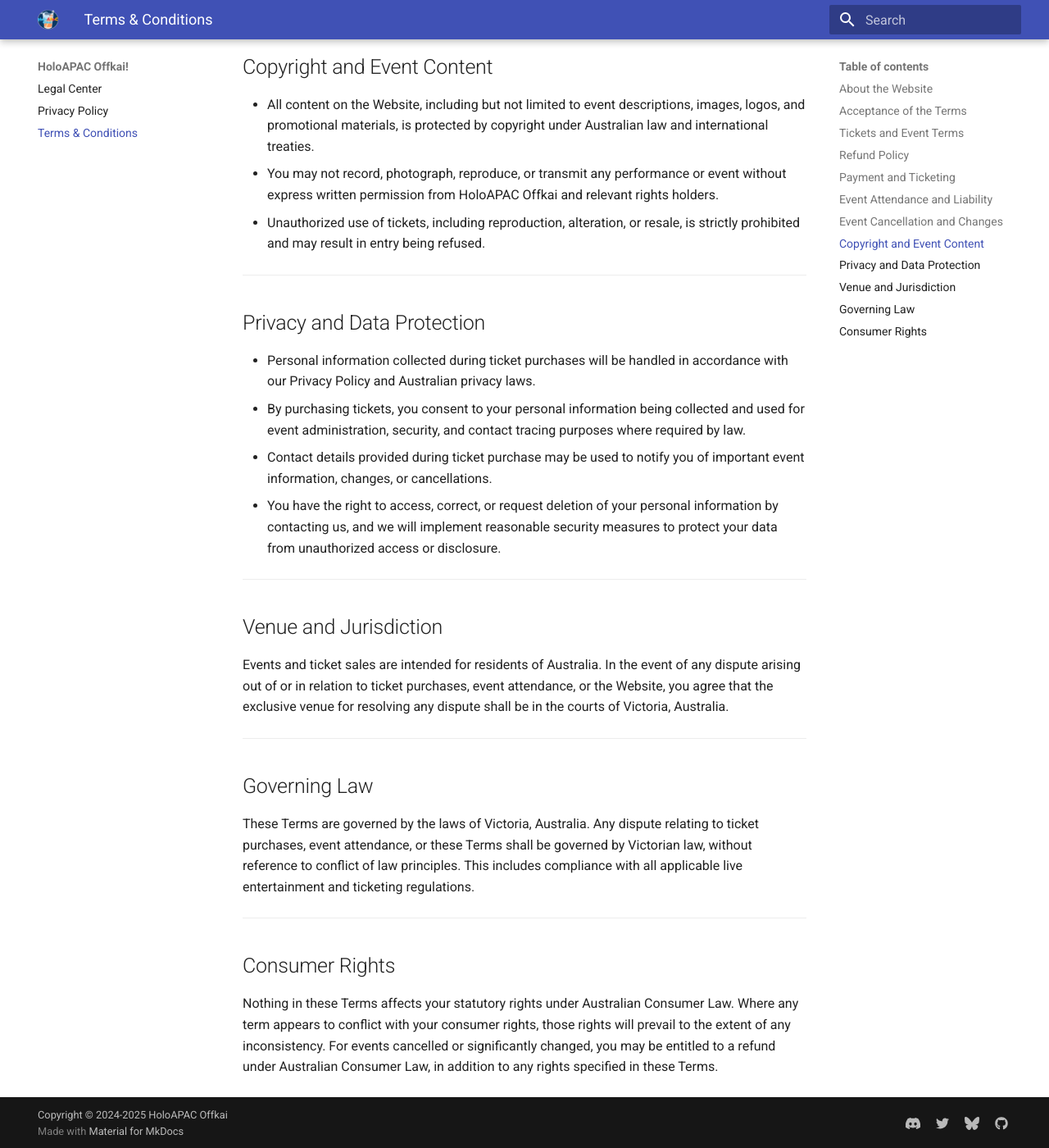
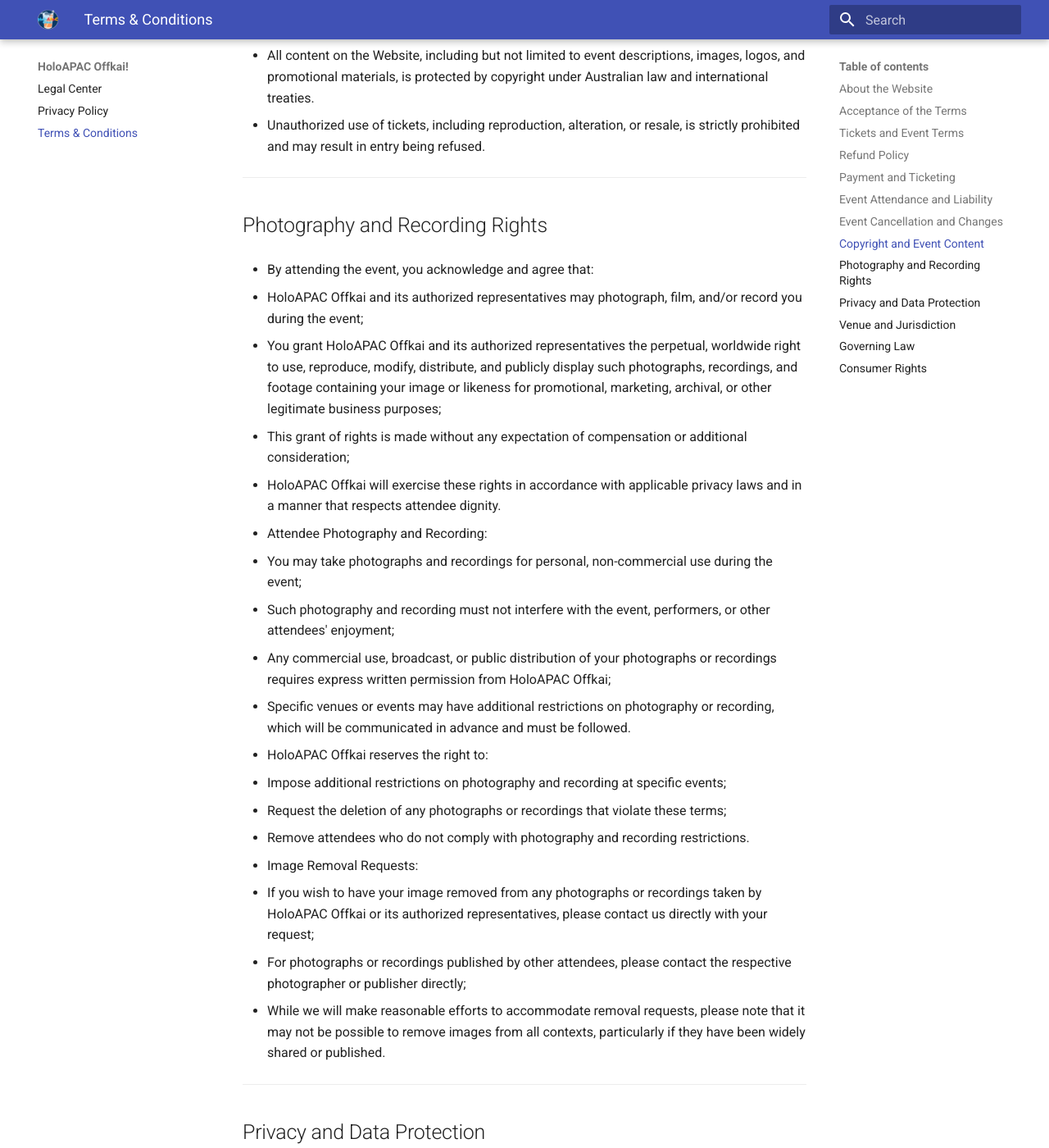
Before and after one commit to HoloAPAC/legal.holoapac.live, an MkDocs documentation site: the page built from docs/terms.md, in a window 1280 px wide and 1400 px high, scrolled down 2949 px. Shown: the whole window at 82% size. Built offline with MkDocs 1.6.1 and Material for MkDocs 9.7.7, drawn with Linux system fonts in a browser that asks for light colours; some of the changed text lies outside the part shown.

Commit message:
legal: update terms to include media rights

```diff
--- a/docs/terms.md
+++ b/docs/terms.md
@@ -64,7 +64,6 @@ You accept the Terms by remaining on the Website. You may also accept the Terms
 - Entry to events is subject to the presentation of a valid ticket. HoloAPAC Offkai reserves the right to refuse entry or remove any person from the venue.
 - Ticket holders attend events at their own risk. HoloAPAC Offkai is not liable for any loss, injury, or damage that may occur while attending an event.
 - To the maximum extent permitted by law, ticket holders waive all rights to claim against HoloAPAC Offkai for any indirect, consequential, special, or exemplary damages arising from or related to event attendance, including but not limited to personal injury, property damage, or disappointment with the event experience.
-- Photography, video recording, and audio recording may be prohibited at certain events. Ticket holders must comply with all venue policies and event-specific rules.
 - HoloAPAC Offkai is not responsible for:
   - Personal belongings brought to the event
   - Transport to and from the event
@@ -87,8 +86,35 @@ In the event of cancellation or significant changes, ticket holders will be noti
 ## Copyright and Event Content
 
 - All content on the Website, including but not limited to event descriptions, images, logos, and promotional materials, is protected by copyright under Australian law and international treaties.
-- You may not record, photograph, reproduce, or transmit any performance or event without express written permission from HoloAPAC Offkai and relevant rights holders.
 - Unauthorized use of tickets, including reproduction, alteration, or resale, is strictly prohibited and may result in entry being refused.
+
+---
+
+## Photography and Recording Rights
+- By attending the event, you acknowledge and agree that:
+
+  - HoloAPAC Offkai and its authorized representatives may photograph, film, and/or record you during the event;
+  - You grant HoloAPAC Offkai and its authorized representatives the perpetual, worldwide right to use, reproduce, modify, distribute, and publicly display such photographs, recordings, and footage containing your image or likeness for promotional, marketing, archival, or other legitimate business purposes;
+  - This grant of rights is made without any expectation of compensation or additional consideration;
+  - HoloAPAC Offkai will exercise these rights in accordance with applicable privacy laws and in a manner that respects attendee dignity.
+
+- Attendee Photography and Recording:
+  - You may take photographs and recordings for personal, non-commercial use during the event;
+  - Such photography and recording must not interfere with the event, performers, or other attendees' enjoyment;
+  - Any commercial use, broadcast, or public distribution of your photographs or recordings requires express written permission from HoloAPAC Offkai;
+  - Specific venues or events may have additional restrictions on photography or recording, which will be communicated in advance and must be followed.
+
+- HoloAPAC Offkai reserves the right to:
+  - Impose additional restrictions on photography and recording at specific events;
+  - Request the deletion of any photographs or recordings that violate these terms;
+  - Remove attendees who do not comply with photography and recording restrictions.
+
+- Image Removal Requests:
+  - If you wish to have your image removed from any photographs or recordings taken by HoloAPAC Offkai or its authorized representatives, please contact us directly with your request;
+  - For photographs or recordings published by other attendees, please contact the respective photographer or publisher directly;
+  - While we will make reasonable efforts to accommodate removal requests, please note that it may not be possible to remove images from all contexts, particularly if they have been widely shared or published.
+
+
 
 ---
 
```
